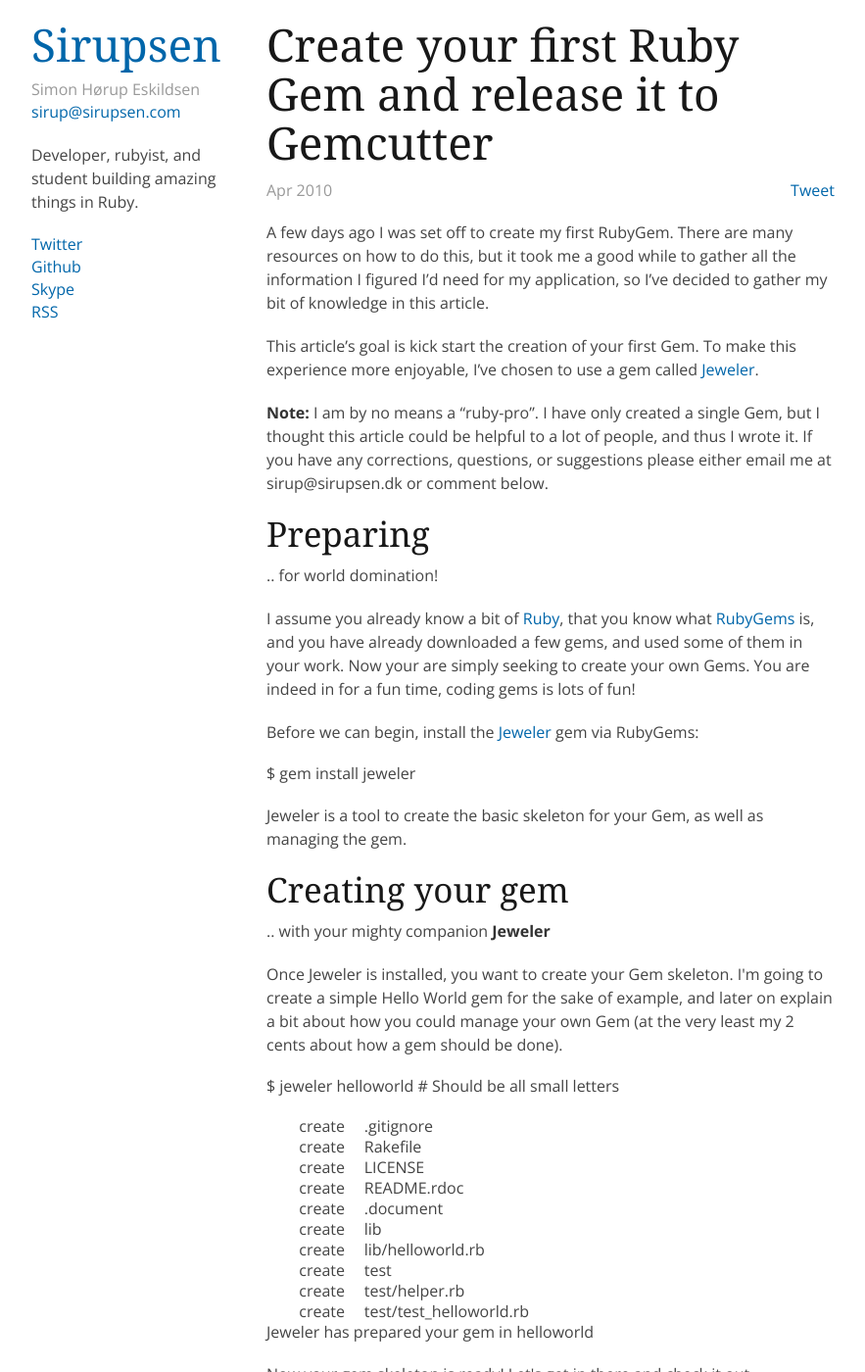
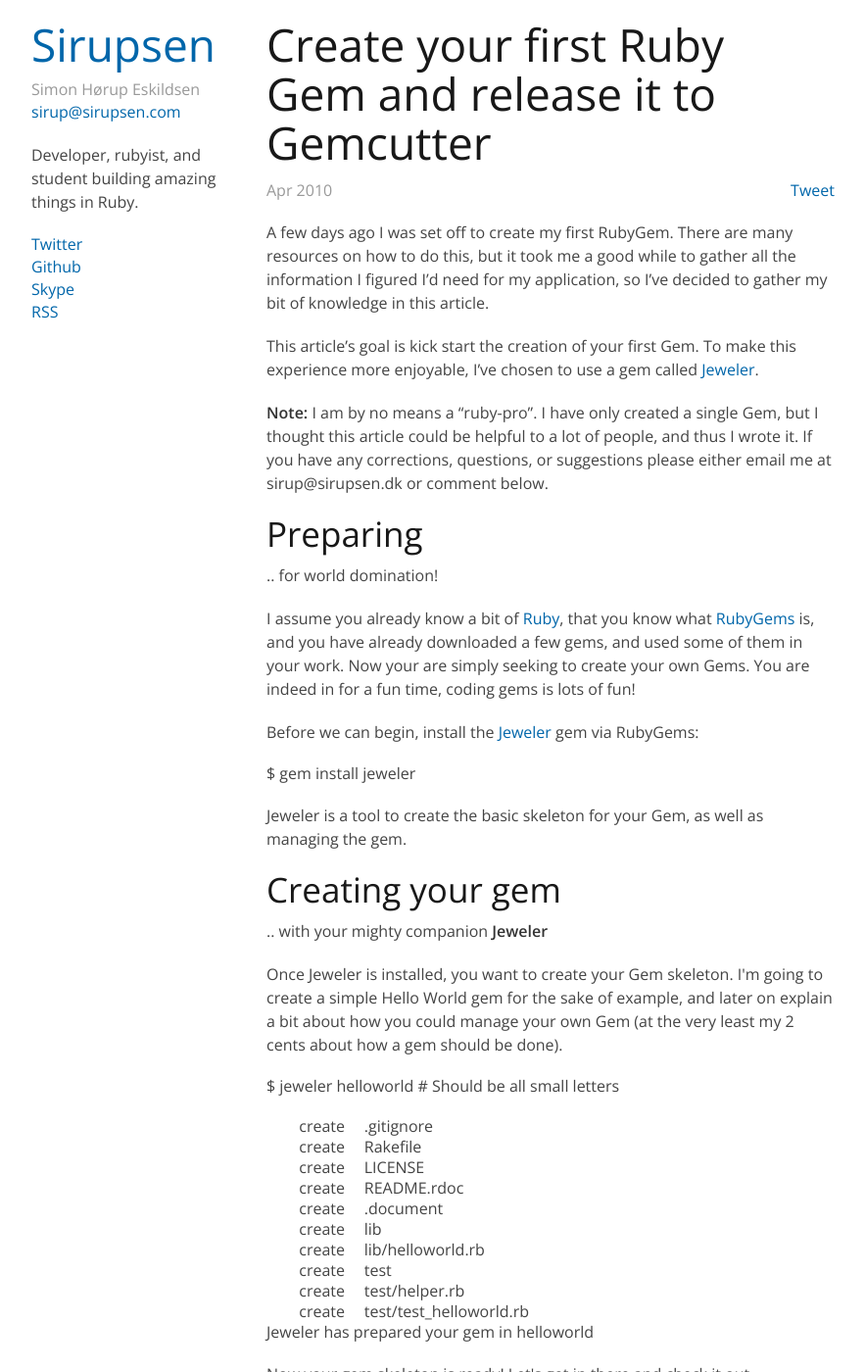
Before and after one commit to igor47/blog, a Jekyll site: the page built from _posts/2010-04-20-create-your-first-ruby-gem-and-release-it-to-gemcutter.md, in a window 1280 px wide and 1400 px high. Shown: the whole window at 98% size, without its empty margins (138-1021 px from the left). Built offline with Jekyll 4.4.1, drawn with Linux system fonts in a browser that asks for light colours; Markdown is read by kramdown in place of the engine named in the settings; comment, search, counter and statistics services are not loaded.

Commit message:
Fix styling

```diff
--- a/_layouts/default.html
+++ b/_layouts/default.html
@@ -9,7 +9,7 @@
 	<meta http-equiv="X-UA-Compatible" content="IE=edge,chrome=1">	<!-- Force Latest IE rendering engine -->
   <title>{{ page.title }}</title>
 
-  <link href='http://fonts.googleapis.com/css?family=Open+Sans:400,700' rel='stylesheet' type='text/css'>
+  <link href='http://fonts.googleapis.com/css?family=Open+Sans:400,600' rel='stylesheet' type='text/css'>
 
 	<!--[if lt IE 9]>
 		<script src="http://html5shim.googlecode.com/svn/trunk/html5.js"></script>
--- a/static/css/base.css
+++ b/static/css/base.css
@@ -64,7 +64,6 @@
 ================================================== */
 	h1, h2, h3, h4, h5, h6 {
 		color: #181818;
-		font-family: "Georgia", "Times New Roman", Helvetica, Arial, sans-serif;
 		font-weight: normal; }
 	h1 a, h2 a, h3 a, h4 a, h5 a, h6 a { font-weight: inherit; }
 	h1 { font-size: 46px; line-height: 50px; margin-bottom: 14px;}
```
